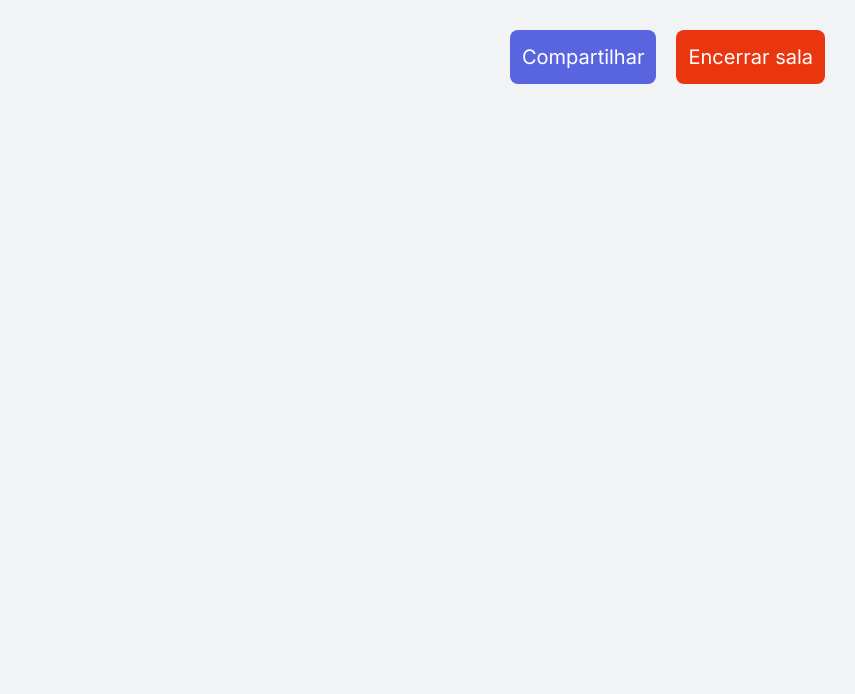
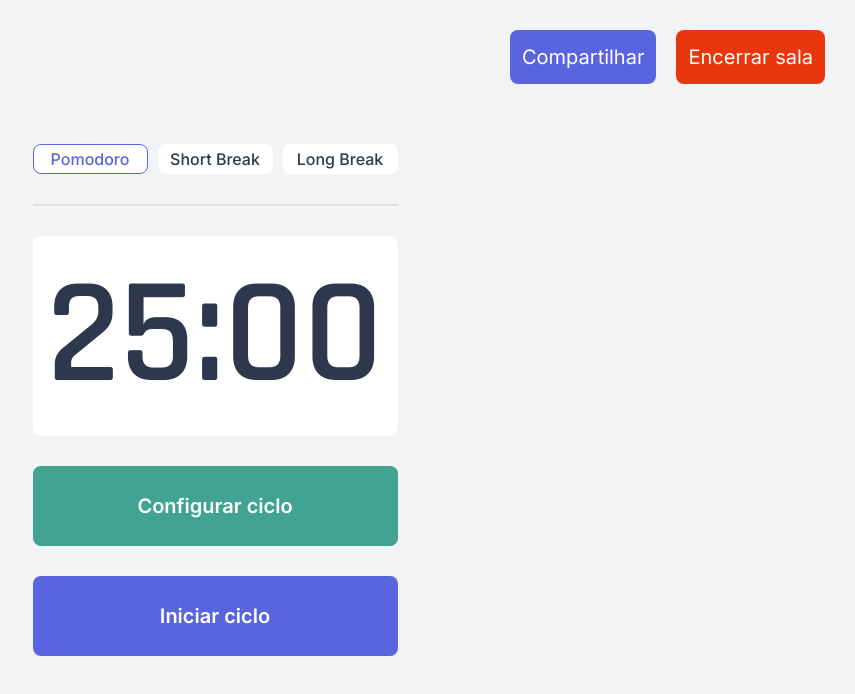
Before and after one commit to Ed-Games/anydoro, a Next.js app: page /room/1 in a window 1280 px wide. Shown: the top 694 px of the page, without its empty margins (425-1280 px from the left). Built offline with nearby package versions, Linux system fonts and the light colour scheme.

Commit message:
update: added Pomodoro  to Room page

```diff
--- a/src/pages/room/[slug].tsx
+++ b/src/pages/room/[slug].tsx
@@ -1,6 +1,7 @@
 import { NextPage } from "next";
 import Head from "next/head";
 import Header from "../../components/Header";
+import Pomodoro from "../../components/Pomodoro";
 
 const Room: NextPage = () => {
   return (
@@ -9,6 +10,7 @@ const Room: NextPage = () => {
         <title>Anydoro | Timer </title>
       </Head>
       <Header />
+      <Pomodoro />
     </div>
   );
 };
```
